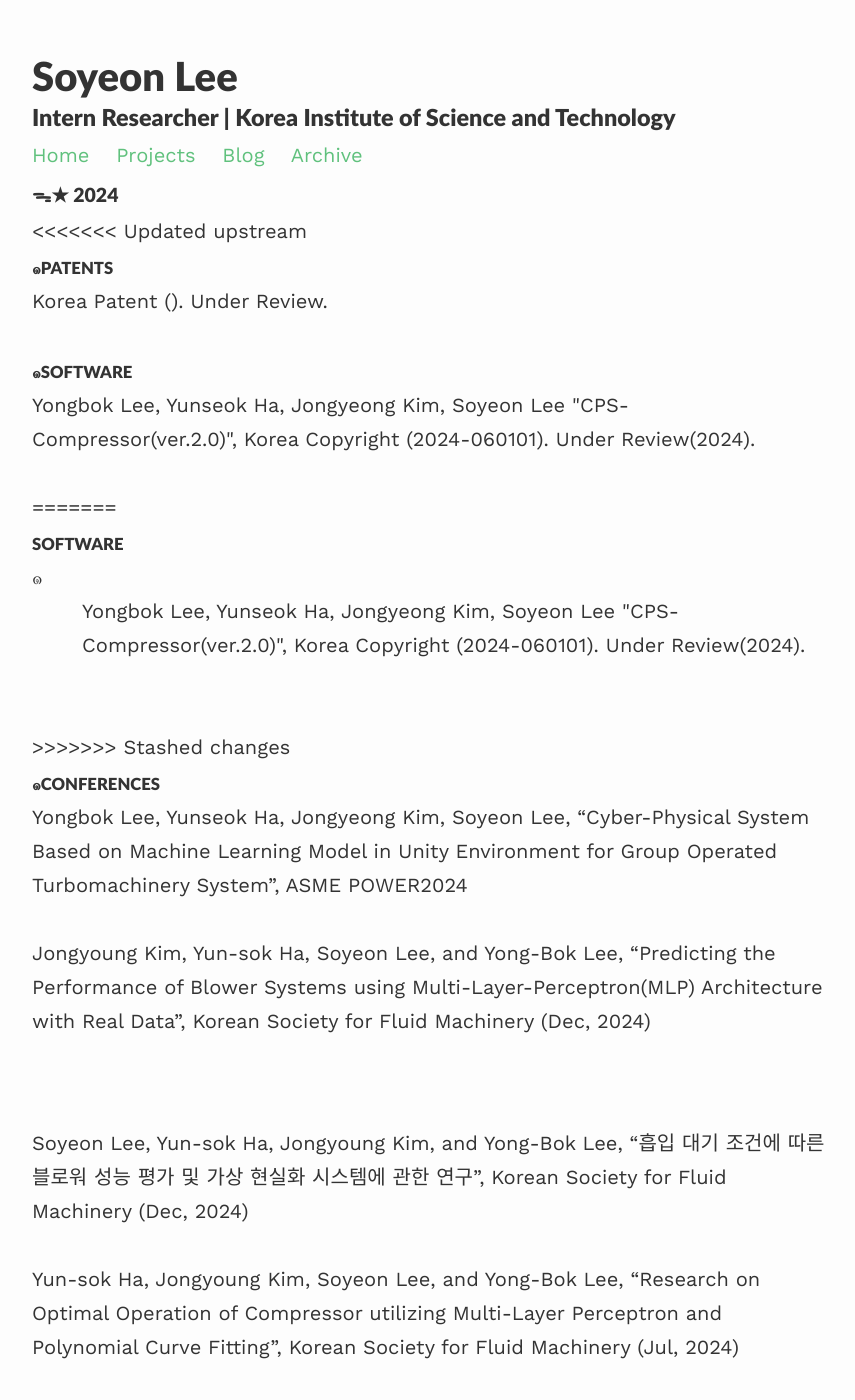
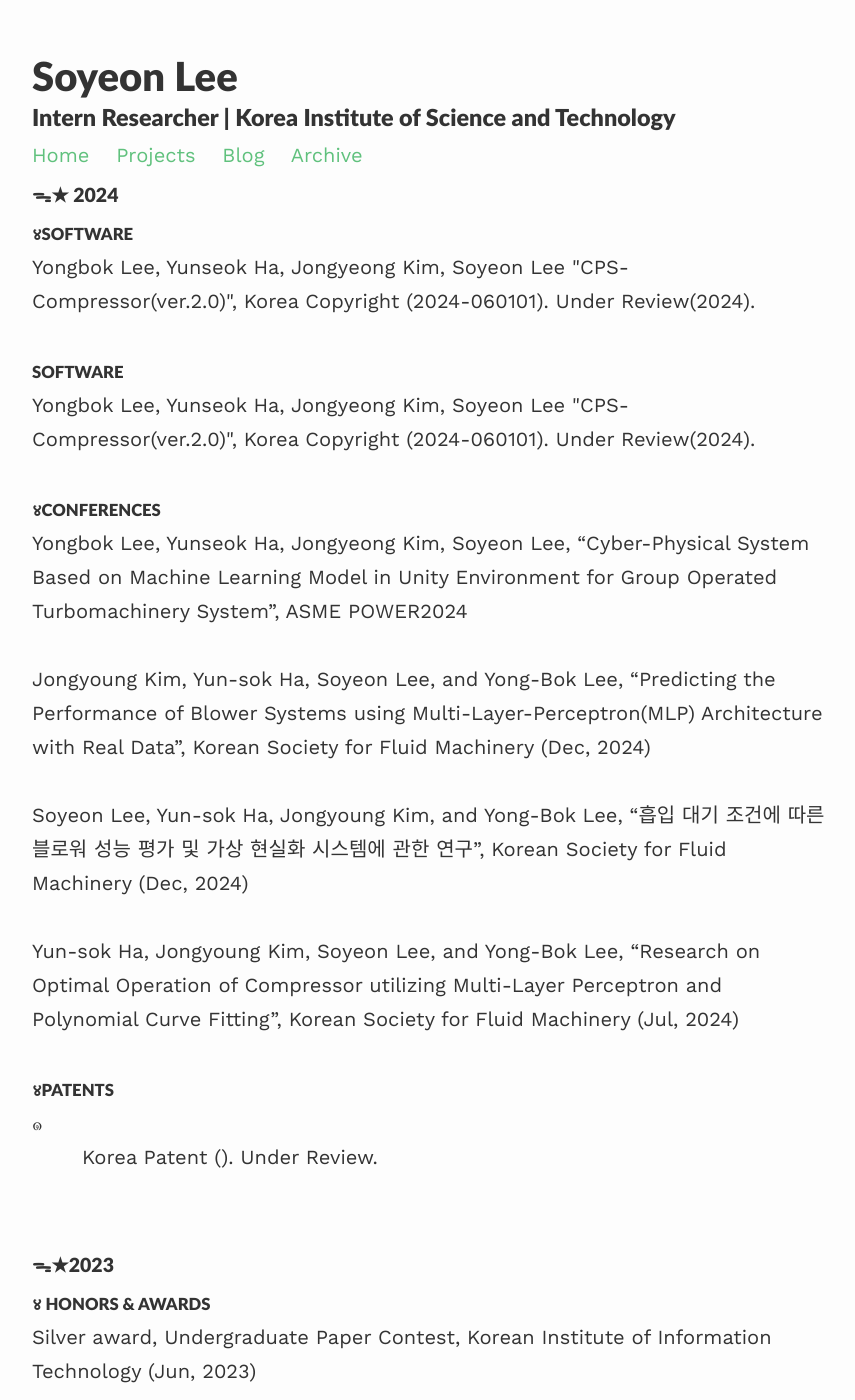
Before and after one commit to soysilver/soysilvery, a Jekyll site: the page built from archive.html, in a window 1280 px wide and 1400 px high. Shown: the whole window, without its empty margins (208-1063 px from the left). Built offline with Jekyll 4.4.1, drawn with Linux system fonts in a browser that asks for light colours; nearby versions of some CDN libraries.

Commit message:
Update archive.html

```diff
--- a/archive.html
+++ b/archive.html
@@ -18,25 +18,20 @@ title: Archive
 
 	<h3><small>ᯓ★ 2024</small></h3>
 
-<<<<<<< Updated upstream
-	<h4><small>๑PATENTS</small></h4>
-		<a>Korea Patent (). Under Review.</a><br/><br>
+	<h4><small>४SOFTWARE</small></h4>
+    	<a>Yongbok Lee, Yunseok Ha, Jongyeong Kim, Soyeon Lee "CPS-Compressor(ver.2.0)", Korea Copyright (2024-060101). Under Review(2024).</a><br/><br>
+	<h4><small>SOFTWARE</small></h4>
+    	<a>Yongbok Lee, Yunseok Ha, Jongyeong Kim, Soyeon Lee "CPS-Compressor(ver.2.0)", Korea Copyright (2024-060101). Under Review(2024).</a><br/><br>
 
-	<h4><small>๑SOFTWARE</small></h4>
-    	<a>Yongbok Lee, Yunseok Ha, Jongyeong Kim, Soyeon Lee "CPS-Compressor(ver.2.0)", Korea Copyright (2024-060101). Under Review(2024).</a><br/><br>
-=======
-	<h4><small>SOFTWARE</small></h4>
-    	<a>๑ <indent> Yongbok Lee, Yunseok Ha, Jongyeong Kim, Soyeon Lee "CPS-Compressor(ver.2.0)", Korea Copyright (2024-060101). Under Review(2024).</indent></a><br/><br>
->>>>>>> Stashed changes
-
-	<h4><small>๑CONFERENCES</small></h4>
+	<h4><small>४CONFERENCES</small></h4>
 		<a href="https://event.asme.org/Events/media/library/resources/power/Power-2024-Final-Program.pdf">Yongbok Lee, Yunseok Ha, Jongyeong Kim, Soyeon Lee, “Cyber-Physical System Based on Machine Learning Model in Unity Environment for Group Operated Turbomachinery System”, ASME POWER2024</a><br/><br>
-		<a href="">Jongyoung Kim, Yun-sok Ha, Soyeon Lee, and Yong-Bok Lee, “Predicting the Performance of Blower Systems using Multi-Layer-Perceptron(MLP) Architecture with Real Data”, Korean Society for Fluid Machinery (Dec, 2024) </p></a><br/><br>
+		<a href="">Jongyoung Kim, Yun-sok Ha, Soyeon Lee, and Yong-Bok Lee, “Predicting the Performance of Blower Systems using Multi-Layer-Perceptron(MLP) Architecture with Real Data”, Korean Society for Fluid Machinery (Dec, 2024)</a><br/><br>
 		<a href="">Soyeon Lee, Yun-sok Ha, Jongyoung Kim, and Yong-Bok Lee, “흡입 대기 조건에 따른 블로워 성능 평가 및 가상 현실화 시스템에 관한 연구”, Korean Society for Fluid Machinery (Dec, 2024)</a><br/><br>
 		<a href="">Yun-sok Ha, Jongyoung Kim, Soyeon Lee, and Yong-Bok Lee, “Research on Optimal Operation of Compressor utilizing Multi-Layer Perceptron and Polynomial Curve Fitting”, Korean Society for Fluid Machinery (Jul, 2024)</a><br/><br>
 
-	<h4><small>PATENTS</small></h4>
+	<h4><small>४PATENTS</small></h4>
 		<a>๑ <indent>Korea Patent (). Under Review.</indent></a><br/><br>
+
 	<h3><small>ᯓ★2023</small></h3>
 
 	<h4><small>४ HONORS & AWARDS</small></h4>
```
